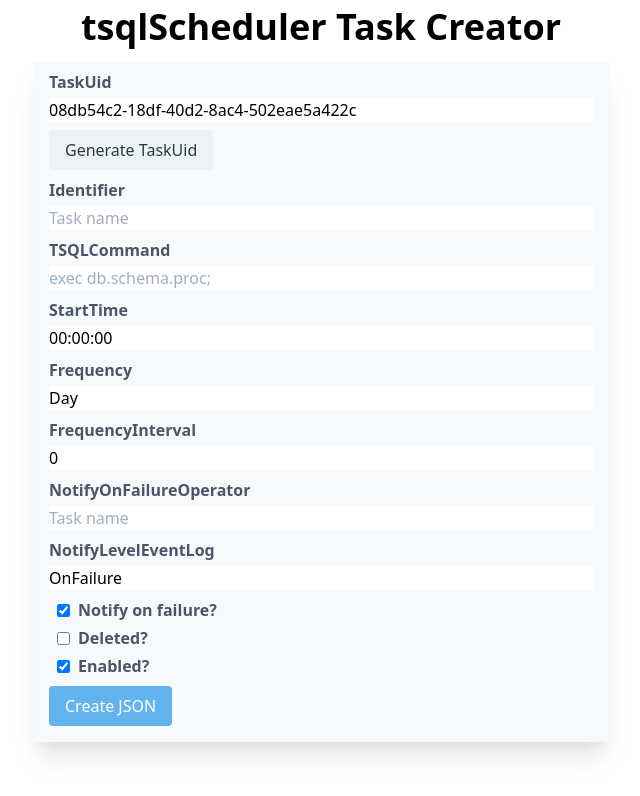
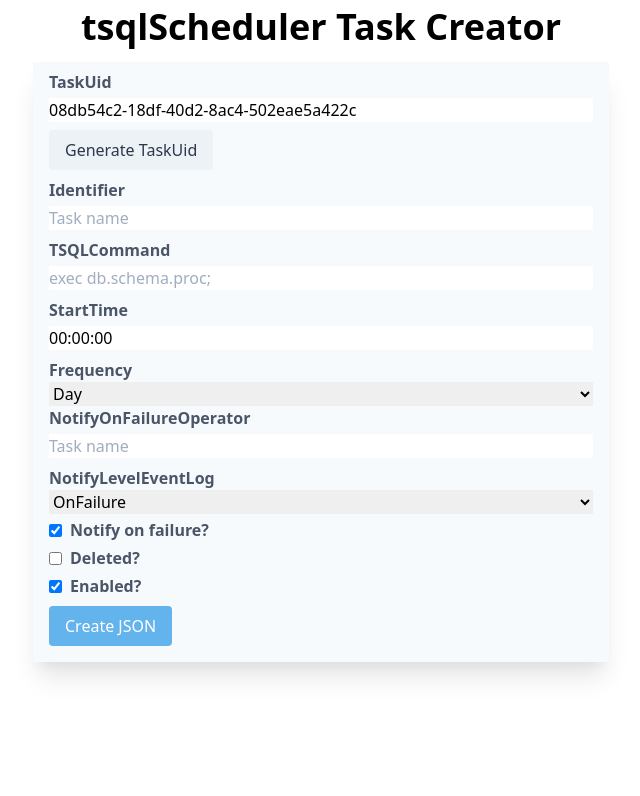
Before and after one commit to taddison/tsqlscheduler-task-creator, a React (Create React App) app: page / in a window 1280 px wide. Shown: the top 796 px of the page, without its empty margins (319-959 px from the left). Built offline with nearby package versions, Linux system fonts and the light colour scheme; what @tailwindcss/custom-forms would draw is missing.

Commit message:
add dropdowns

```diff
--- a/src/App.js
+++ b/src/App.js
@@ -1,5 +1,5 @@
 import React, { useState } from "react";
-import { Formik, Form, Field, ErrorMessage, useFormikContext } from "formik";
+import { Formik, Form, Field, ErrorMessage, useFormikContext, useField } from "formik";
 import * as yup from "yup";
 import "./styles/App.out.css";
 
@@ -41,7 +41,7 @@ const TextInput = ({
         className="form-input mt-1 block w-full"
         name={name}
         placeholder={placeholder}
-        autocomplete={autocomplete}
+        autoComplete={autocomplete}
       />
       {generateNewValue && (
         <button
@@ -65,10 +65,30 @@ const TextInput = ({
 
 const CheckboxInput = ({ name, label }) => {
   return (
+    <label className="flex items-center mt-1">
+      <Field type="checkbox" name={name} className="form-checkbox" />
+      <span className="text-gray-700 font-semibold ml-2 ">{label}</span>
+      <ErrorMessage
+        name={name}
+        component="div"
+        className="text-red-800 italic"
+      />
+    </label>
+  );
+};
+
+const DropdownInput = ({ name, values }) => {
+  const [field, ] = useField(name);
+  console.log(field)
+  return (
     <div>
-      <label className="flex items-center ml-2 mt-1">
-        <Field type="checkbox" name={name} className="form-checkbox" />
-        <span className="text-gray-700 font-semibold ml-2 ">{label}</span>
+      <span className="text-gray-700 font-semibold">{name}</span>
+      <label className="mt-1">
+        <Field name={name} as="select" className="form-select block w-full">
+          {values.map(value => {
+            return <option key={value} value={value}>{value}</option>;
+          })}
+        </Field>
         <ErrorMessage
           name={name}
           component="div"
@@ -78,6 +98,15 @@ const CheckboxInput = ({ name, label }) => {
     </div>
   );
 };
+
+const FrequencyInput = () => {
+  const { values } = useFormikContext();
+  if(values.Frequency === "Day") {
+    return <></>
+  } else {
+    return <TextInput name="FrequencyInterval" placeholder="0, 1, 2..." />
+  }
+}
 
 function App() {
   const [jsonTask, setJsonTask] = useState(null);
@@ -103,6 +132,13 @@ function App() {
             NotifyLevelEventLog: "OnFailure"
           }}
           validationSchema={schema}
+          validate={values => {
+            const errors = {};
+            if(values.Frequency !== "Day" && values.FrequencyInterval === 0) {
+              errors.FrequencyInterval = 'Interval must be greater than 0';
+            }
+            return errors;
+          }}
           onSubmit={(values, { setSubmitting }) => {
             setJsonTask(JSON.stringify(values, null, 2));
             setSubmitting(false);
@@ -121,17 +157,18 @@ function App() {
                 placeholder="exec db.schema.proc;"
               />
               <TextInput name="StartTime" placeholder="00:00:00" />
-              <TextInput
+              <DropdownInput
                 name="Frequency"
-                placeholder="Day, Hour, Minute, Second"
+                values={["Day", "Hour", "Minute", "Second"]}
               />
-              <TextInput name="FrequencyInterval" placeholder="0, 1, 2..." />
+              <FrequencyInput/>
               <TextInput
                 name="NotifyOnFailureOperator"
                 placeholder="Task name"
-                autocomplete="on"
+                autoComplete="on"
               />
-              <TextInput name="NotifyLevelEventLog" placeholder="Task name" />
+              <DropdownInput name="NotifyLevelEventLog"
+                values={["Always", "OnSuccess", "OnFailure", "Never"]}/>
               <CheckboxInput
                 name="IsNotifyOnFailure"
                 label="Notify on failure?"
```
